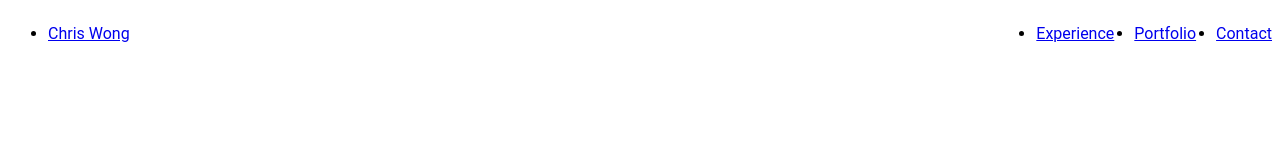
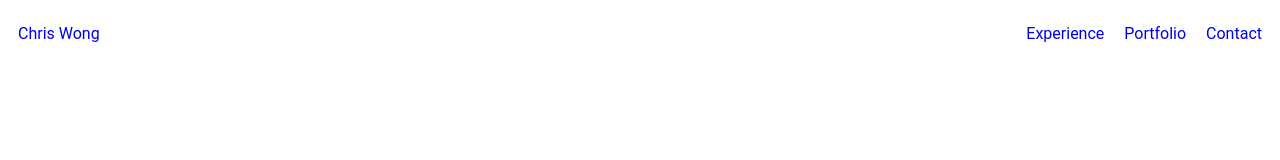
Before and after one commit to Wong-Soon-Huei/landing-page, a plain HTML site: page index.html in a window 1280 px wide. Drawn offline with Linux system fonts and the light colour scheme.

Commit message:
add link to css file and remove bullet & underline for header

```diff
--- a/style.css
+++ b/style.css
@@ -12,9 +12,20 @@ body {
 
 .left-link {
     display: flex;
+    padding-left: 10px;
 }
 
 .right-link {
     display: flex;
     gap: 20px;
+    padding-right: 10px;
 }
+
+a {
+    text-decoration: none;
+
+}
+
+ul {
+    list-style: none;
+}
```
Also changed, not shown: index.html (+1 -0 lines).
